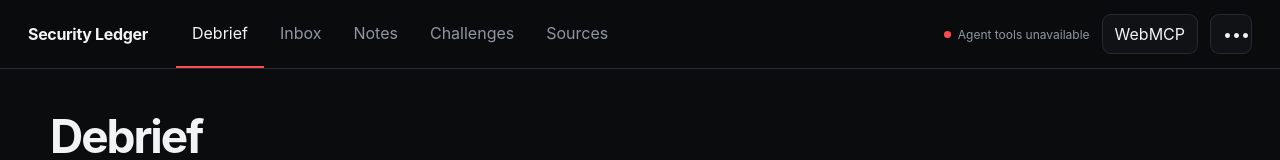
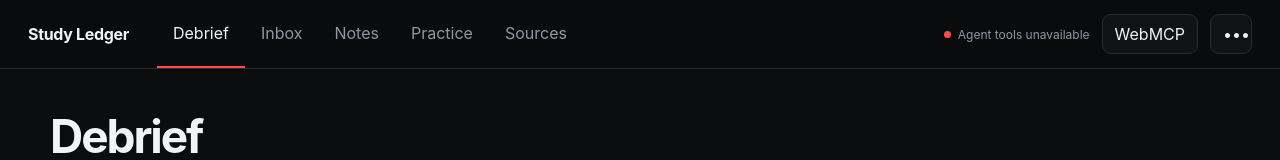
Before and after one commit to noob-express3000/workout-planner, a website: page index.html in a window 1280 px wide. Shown: the top 160 px of the page. Drawn offline with Linux system fonts and the light colour scheme.

Commit message:
Generalize interface for universal study

```diff
--- a/index.html
+++ b/index.html
@@ -5,7 +5,7 @@
   <meta name="viewport" content="width=device-width, initial-scale=1" />
   <meta name="theme-color" content="#0b0c0e" />
   <meta name="description" content="Local notes, records, and sources." />
-  <title>Security Ledger</title>
+  <title>Study Ledger</title>
   <link rel="icon" href="./favicon.svg" type="image/svg+xml" />
   <link rel="stylesheet" href="./styles.css" />
   <style>
@@ -30,12 +30,12 @@
 <body>
   <a class="skip-link" href="#main">Skip to content</a>
   <header class="app-header">
-    <a class="brand" href="./" aria-label="Security Ledger home"><span>Security Ledger</span></a>
+    <a class="brand" href="./" aria-label="Study Ledger home"><span>Study Ledger</span></a>
     <nav class="tabs" aria-label="Primary navigation">
       <button class="tab active" data-view="debrief" type="button">Debrief</button>
       <button class="tab" data-view="inbox" type="button">Inbox</button>
       <button class="tab" data-view="knowledge" type="button">Notes</button>
-      <button class="tab" data-view="challenges" type="button">Challenges</button>
+      <button class="tab" data-view="challenges" type="button">Practice</button>
       <button class="tab" data-view="sources" type="button">Sources</button>
     </nav>
     <div class="header-actions">
@@ -70,7 +70,7 @@
   <dialog id="agentGuide" class="guide-dialog">
     <div class="dialog-head"><div><p class="eyebrow">WebMCP</p><h2>Connection</h2></div><button class="icon-button" type="button" data-close-dialog aria-label="Close">×</button></div>
     <div class="guide-copy">
-      <p>This site stores the project data used by the connected agent.</p>
+      <p>This site stores the study data used by the connected agent.</p>
       <ol><li>Add material to Inbox.</li><li>Ask the agent to organize it into records.</li><li>Use the stored records during later work.</li></ol>
     </div>
   </dialog>
```
